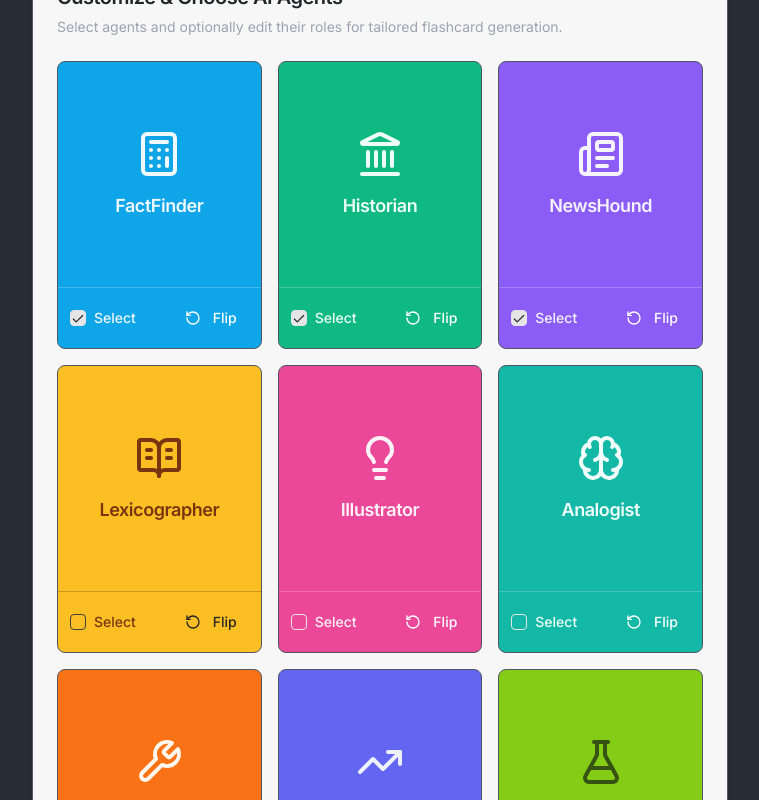
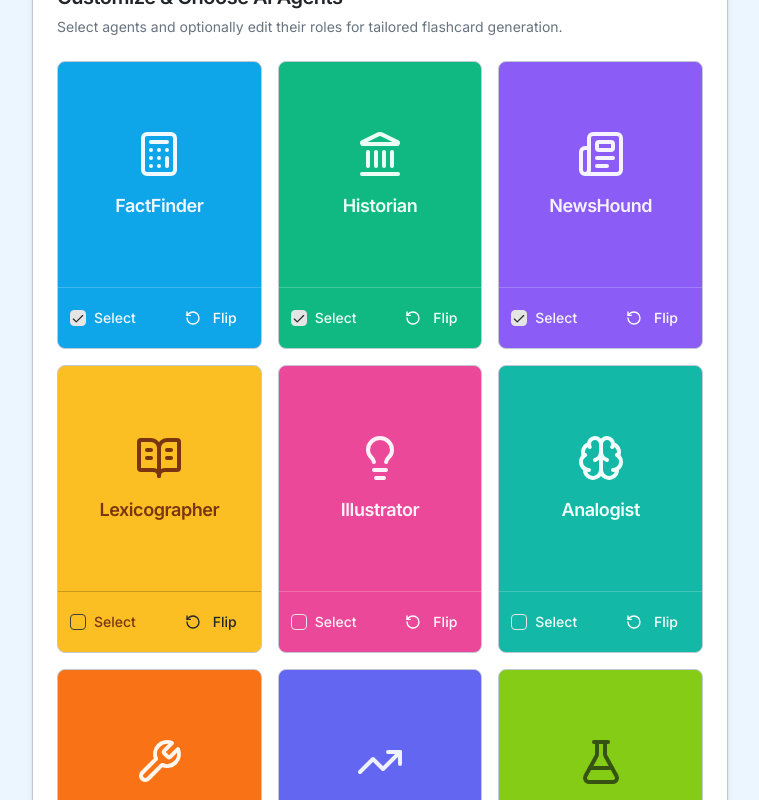
Before and after one commit to groverkunal/OneFlashflow., a Next.js app: page / in a window 1280 px wide. Shown: the part 796-1596 px from the top of the page, without its empty margins (0-759 px from the left). Built offline with nearby package versions, Linux system fonts and the light colour scheme; what @genkit-ai/googleai, genkit would draw is missing.

Commit message:
I want to replace the this grey with light blue gradient material design

```diff
--- a/src/app/globals.css
+++ b/src/app/globals.css
@@ -5,38 +5,39 @@
 
 @layer base {
   :root {
-    /* Inspired by Behance: Dark background, light cards, vibrant accent */
-    --background: 220 15% 18%; /* Dark desaturated blue-gray */
-    --foreground: 220 10% 85%; /* Light gray text on dark background */
+    /* Material Design Light Blue Gradient Theme */
+    --background: 207 90% 96%;            /* Lightest Blue (e.g., #E3F2FD) - Used as solid fallback and for components */
+    --foreground: 210 10% 23%;            /* Dark Gray text (e.g., #323B44) for readability */
 
-    --card: 220 10% 97%; /* Very light gray/off-white for cards */
-    --card-foreground: 220 10% 15%; /* Dark text on cards */
+    --background-gradient-start: 207 90% 96%; /* #E3F2FD */
+    --background-gradient-end: 207 88% 88%;   /* #BBDEFB */
 
-    --popover: 220 10% 94%; /* Slightly darker off-white for popovers */
-    --popover-foreground: 220 10% 15%; /* Dark text on popovers */
+    --card: 0 0% 100%;                   /* White cards for clean look */
+    --card-foreground: 210 10% 15%;        /* Dark text on cards (e.g., #21262C) */
 
-    --primary: 250 70% 60%; /* Vibrant blue-purple */
-    --primary-foreground: 0 0% 100%; /* White text on primary */
+    --popover: 0 0% 100%;                /* White popovers */
+    --popover-foreground: 210 10% 15%;     /* Dark text on popovers */
 
-    --secondary: 220 10% 30%; /* Medium-dark gray for secondary elements/buttons */
-    --secondary-foreground: 220 10% 85%; /* Light text on secondary */
+    /* Primary and Accent from previous Behance inspiration, should still work well */
+    --primary: 250 70% 60%;             /* Vibrant blue-purple */
+    --primary-foreground: 0 0% 100%;      /* White text on primary */
 
-    --muted: 220 10% 25%; /* Darker muted backgrounds */
-    --muted-foreground: 220 10% 65%; /* Medium-light muted text */
+    --secondary: 220 20% 85%;           /* Lighter gray for secondary elements/buttons (e.g., #D3D9E0) */
+    --secondary-foreground: 210 10% 23%;   /* Dark text on secondary */
 
-    --accent: 250 65% 65%; /* Vibrant accent (can be same as primary or slightly varied) */
-    --accent-foreground: 0 0% 100%; /* White text on accent */
+    --muted: 220 20% 92%;              /* Very light muted backgrounds/elements (e.g., #E4E7EB) */
+    --muted-foreground: 210 10% 45%;      /* Medium-dark muted text (e.g., #65707C) */
 
-    --destructive: 0 70% 55%; /* A clear red for destructive actions */
+    --accent: 250 65% 65%;              /* Vibrant accent (can be same as primary or slightly varied) */
+    --accent-foreground: 0 0% 100%;       /* White text on accent */
+
+    --destructive: 0 70% 55%;             /* A clear red for destructive actions */
     --destructive-foreground: 0 0% 100%;
 
-    --border: 220 10% 35%; /* Border color, noticeable on dark background & light cards */
-    --input: 220 10% 22%; /* Input background on dark theme, or light if on cards */
-    /* If inputs are primarily on light cards, this could be: --input: 0 0% 100%; */
-    /* For now, let's assume inputs can appear on various backgrounds. */
-    /* Consider changing to a light variant if inputs are always on cards: e.g. 220 15% 98% */
+    --border: 220 20% 80%;              /* Lighter border color for light theme (e.g., #C2C8D1) */
+    --input: 0 0% 100%;                 /* White input background on light theme */
 
-    --ring: 250 70% 65%; /* Focus ring, matching accent */
+    --ring: 250 70% 65%;                /* Focus ring, matching accent */
 
     --chart-1: 12 76% 61%;
     --chart-2: 173 58% 39%;
@@ -45,43 +46,43 @@
     --chart-5: 27 87% 67%;
     --radius: 0.5rem;
 
-    --sidebar-background: 220 15% 15%; /* Darker sidebar */
-    --sidebar-foreground: 220 10% 80%;
-    --sidebar-primary: 250 70% 55%; /* Accent for sidebar items */
-    --sidebar-primary-foreground: 0 0% 100%;
-    --sidebar-accent: 220 10% 25%;
-    --sidebar-accent-foreground: 220 10% 85%;
-    --sidebar-border: 220 10% 30%;
-    --sidebar-ring: 250 70% 60%;
+    /* Sidebar colors adjusted for the new light blue theme */
+    --sidebar-background: 207 85% 92%;       /* Light Blue for sidebar (e.g., #D3EAFD) */
+    --sidebar-foreground: 210 10% 23%;       /* Dark text for sidebar */
+    --sidebar-primary: 250 70% 55%;          /* Accent for selected sidebar items */
+    --sidebar-primary-foreground: 0 0% 100%;  /* White text on sidebar primary */
+    --sidebar-accent: 207 80% 88%;           /* Lighter blue for hover/accent in sidebar (e.g., #C7E4FA) */
+    --sidebar-accent-foreground: 210 10% 15%; /* Darker text for sidebar accent */
+    --sidebar-border: 207 70% 75%;           /* Border color for sidebar elements */
+    --sidebar-ring: 250 70% 60%;             /* Focus ring for sidebar */
   }
 
   .dark {
-    /* Dark theme remains as previously defined, can be harmonized later if needed */
-    --background: 0 0% 8%; /* Very Dark Gray #141414 */
-    --foreground: 0 0% 90%; /* Light Gray #E5E5E5 */
-    --card: 0 0% 10%; /* Slightly Lighter Dark Gray #1A1A1A */
+    /* Dark theme remains as previously defined */
+    --background: 0 0% 8%;
+    --foreground: 0 0% 90%;
+    --card: 0 0% 10%;
     --card-foreground: 0 0% 90%;
     --popover: 0 0% 10%;
     --popover-foreground: 0 0% 90%;
-    --primary: 0 0% 98%; /* White/Off-white for primary buttons - #FAFAFA */
-    --primary-foreground: 0 0% 10%; /* Dark text on primary buttons */
-    --secondary: 0 0% 15%; /* Dark Gray for secondary buttons - #262626 */
-    --secondary-foreground: 0 0% 85%; /* Lighter text on secondary - #D9D9D9 */
-    --muted: 0 0% 12%; /* Darker Muted Gray - #1F1F1F */
-    --muted-foreground: 0 0% 65%; /* Lighter Medium Gray - #A6A6A6 */
-    --accent: 0 0% 85%; /* Light gray for accent - #D9D9D9 */
+    --primary: 0 0% 98%;
+    --primary-foreground: 0 0% 10%;
+    --secondary: 0 0% 15%;
+    --secondary-foreground: 0 0% 85%;
+    --muted: 0 0% 12%;
+    --muted-foreground: 0 0% 65%;
+    --accent: 0 0% 85%;
     --accent-foreground: 0 0% 10%;
     --destructive: 0 62.8% 30.6%;
     --destructive-foreground: 0 0% 98%;
-    --border: 0 0% 20%; /* Dark Gray Border - #333333 */
-    --input: 0 0% 12%; /* Dark input background - #1F1F1F */
-    --ring: 0 0% 98%; /* Matches primary for focus rings */
+    --border: 0 0% 20%;
+    --input: 0 0% 12%;
+    --ring: 0 0% 98%;
     --chart-1: 220 70% 50%;
     --chart-2: 160 60% 45%;
     --chart-3: 30 80% 55%;
     --chart-4: 280 65% 60%;
     --chart-5: 340 75% 55%;
-    /* Adjusted sidebar colors for consistency */
     --sidebar-background: 0 0% 9%;
     --sidebar-foreground: 0 0% 85%;
     --sidebar-primary: 0 0% 90%;
@@ -98,7 +99,10 @@
     @apply border-border;
   }
   body {
-    @apply bg-background text-foreground;
+    @apply text-foreground;
+    background-image: linear-gradient(to bottom, hsl(var(--background-gradient-start)), hsl(var(--background-gradient-end)));
+    background-color: hsl(var(--background)); /* Fallback solid light blue */
+    min-height: 100vh; /* Ensure gradient covers full viewport height */
   }
 }
 
@@ -124,7 +128,6 @@
   -webkit-backface-visibility: hidden; /* Safari */
   backface-visibility: hidden;
   @apply rounded-lg border flex flex-col;
-  /* Removed: bg-card text-card-foreground - these are now dynamic */
 }
 .flip-card-back {
   transform: rotateY(180deg);
```
